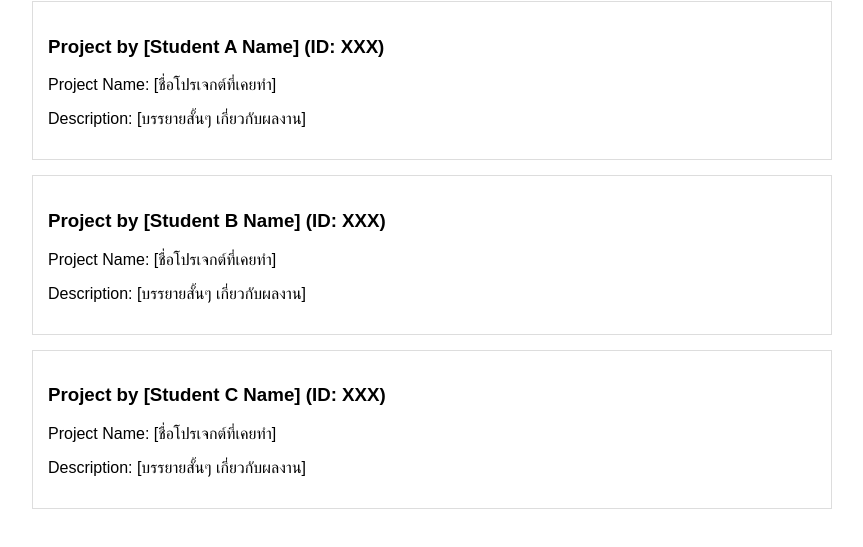
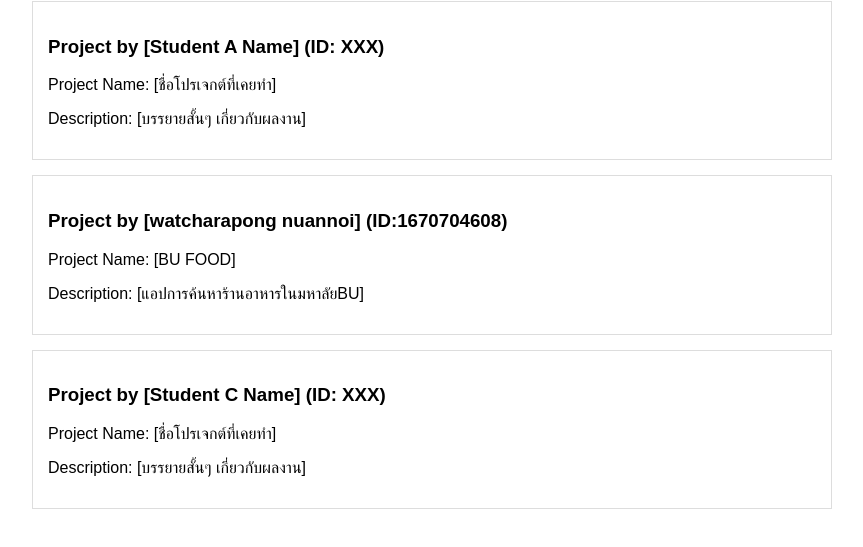
Before and after one commit to EximusPlus/The-Triangle-Devs, a plain HTML site: page portfolio.html in a window 1280 px wide. Shown: the part 137-684 px from the top of the page, without its empty margins (208-1071 px from the left). Drawn offline with Linux system fonts and the light colour scheme.

Commit message:
student-B

```diff
--- a/portfolio.html
+++ b/portfolio.html
@@ -28,9 +28,9 @@
     </div>
 
     <div class="project-card">
-        <h3>Project by [Student B Name] (ID: XXX)</h3>
-        <p>Project Name: [ชื่อโปรเจกต์ที่เคยทำ]</p>
-        <p>Description: [บรรยายสั้นๆ เกี่ยวกับผลงาน]</p>
+        <h3>Project by [watcharapong nuannoi] (ID:1670704608)</h3>
+        <p>Project Name: [BU FOOD]</p>
+        <p>Description: [แอปการค้นหาร้านอาหารในมหาลัยBU]</p>
     </div>
 
     <div class="project-card">
```
Also changed, not shown: about.html (+3 -3 lines), index.html (+1 -1 lines).
